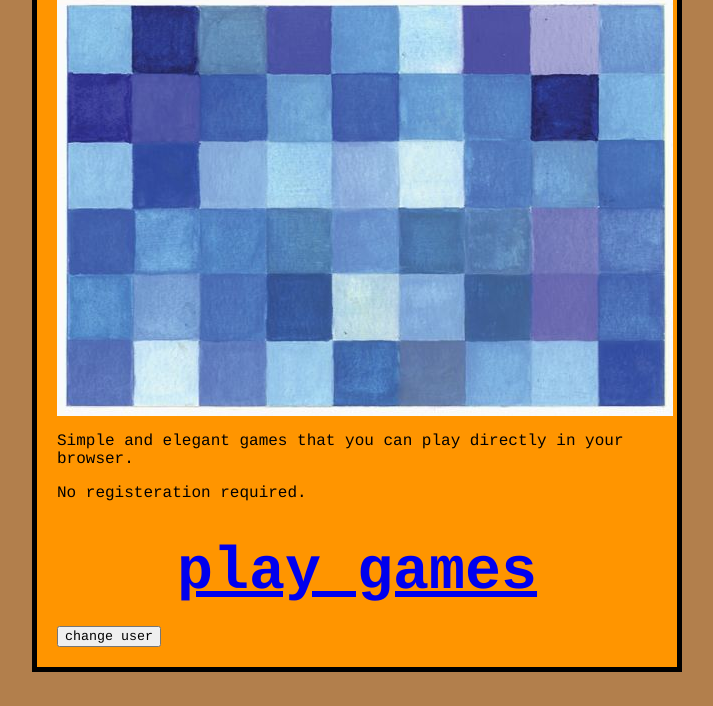
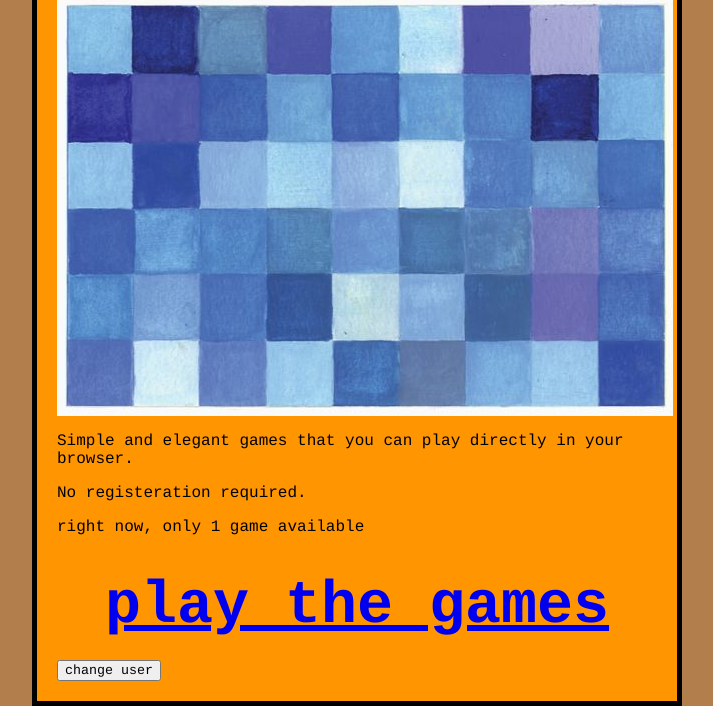
Before and after one commit to aradhyamakkar97/aradhyamakkar97.github.io, a plain HTML site: page index.html in a window 1280 px wide. Shown: the part 184-890 px from the top of the page, without its empty margins (283-996 px from the left). Before the commit the page ends 856 px from the top, so only its background shows below. Drawn offline with Linux system fonts and the light colour scheme.

Commit message:
Update index.html

```diff
--- a/index.html
+++ b/index.html
@@ -11,7 +11,9 @@
     <img src="images/grid1.jpg" alt="My test image">
     <p>Simple and elegant games that you can play directly in your browser.</p>
     <p>No registeration required.</p>
-    <h1><a href="https://www.google.com">play games</a></h1>
+    <p></p>
+    <p>right now, only 1 game available </p>
+    <h1><a href="https://rawgit.com/aradhyamakkar97/tennis-game/master/tennis-game.html">play the games</a></h1>
     <button>change user</button>
 <script src="scripts/main.js"></script>
   </body>
```
